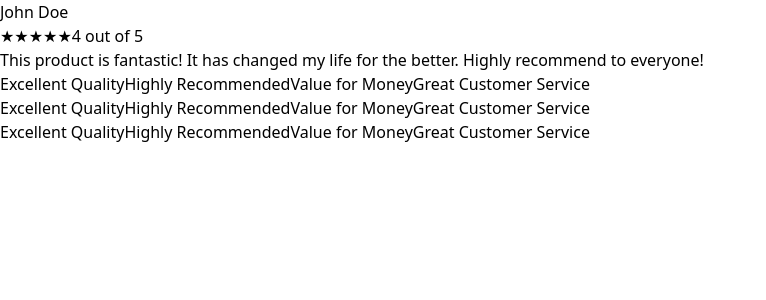
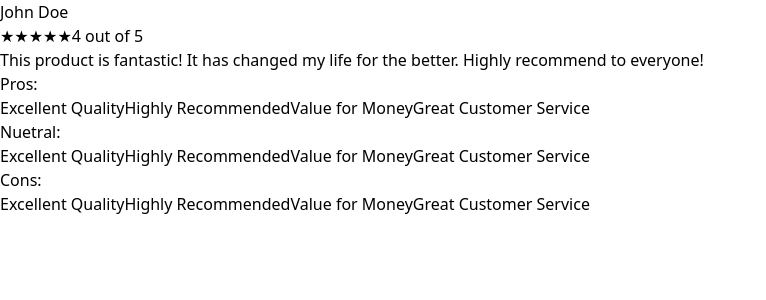
Before and after one commit to zjovy/ctec-snap, a React (Vite) app: page /search in a window 1280 px wide. Shown: the top 300 px of the page, without its empty margins (0-766 px from the left). Built offline with nearby package versions, Linux system fonts and the light colour scheme; no server answers.

Commit message:
Almost finished resultsPage

```diff
--- a/src/components/resultsPage.jsx
+++ b/src/components/resultsPage.jsx
@@ -23,7 +23,7 @@ const ResultsPage = () => {
     const { professor, major, number } = getUrlParams();
 
     return (
-        <div className="min-h-screen flex items-center justify-center bg-gray-100 p-20 w-screen h-screen">
+        <div className="min-h-screen flex items-center justify-center bg-gray-100 p-20 w-screen h-screen font-mono">
             <ReviewSummary
                 name={reviewData.name}
                 rating={reviewData.rating}
--- a/src/components/reviewSummary.jsx
+++ b/src/components/reviewSummary.jsx
@@ -3,7 +3,7 @@ import React from 'react';
 const ReviewSummary = ({ name, rating, summary, tags }) => {
     return (
         <div className="bg-white border border-gray-300 rounded-lg shadow-lg h-full w-screen p-10">
-            <h2 className="text-xl font-semibold text-gray-800">{name}</h2>
+            <h2 className="text-3xl font-semibold text-[#646b96]">{name}</h2>
             <div className="flex items-center mb-4">
                 <span className="text-yellow-500">
                     {[...Array(5)].map((_, index) => (
@@ -15,33 +15,13 @@ const ReviewSummary = ({ name, rating, summary, tags }) => {
                 <span className="ml-2 text-gray-600">{rating} out of 5</span>
             </div>
             <p className="text-gray-700 mb-4">{summary}</p>
+            <div class="flex flex-column mb-4">
+                <div class="mr-5">Pros:</div>
                 <div className="flex flex-wrap">
                     {tags.map((tag, index) => (
                         <button
                             key={index}
-                        className="bg-blue-500 text-white rounded-full px-3 py-1 text-sm mr-2 mb-2 hover:bg-blue-600"
-                        onClick={() => alert(`More information about: ${tag}`)} // Replace with your logic
-                    >
-                        {tag}
-                    </button>
-                ))}
-            </div>
-            <div className="flex flex-wrap">
-                {tags.map((tag, index) => (
-                    <button
-                        key={index}
-                        className="bg-blue-500 text-white rounded-full px-3 py-1 text-sm mr-2 mb-2 hover:bg-blue-600"
-                        onClick={() => alert(`More information about: ${tag}`)} // Replace with your logic
-                    >
-                        {tag}
-                    </button>
-                ))}
-            </div>
-            <div className="flex flex-wrap">
-                {tags.map((tag, index) => (
-                    <button
-                        key={index}
-                        className="bg-blue-500 text-white rounded-full px-3 py-1 text-sm mr-2 mb-2 hover:bg-blue-600"
+                            className="bg-[#f172ac] text-white rounded-full px-3 py-1 text-sm mr-2 mb-2 hover:bg-[#fbbee6]"
                             onClick={() => alert(`More information about: ${tag}`)} // Replace with your logic
                         >
                             {tag}
@@ -49,6 +29,35 @@ const ReviewSummary = ({ name, rating, summary, tags }) => {
                     ))}
                 </div>
             </div>
+            <div class="flex flex-column mb-4">
+                <div class="mr-5">Nuetral:</div>
+                <div className="flex flex-wrap">
+                    {tags.map((tag, index) => (
+                        <button
+                            key={index}
+                            className="bg-[#f172ac] text-white rounded-full px-3 py-1 text-sm mr-2 mb-2 hover:bg-[#fbbee6]"
+                            onClick={() => alert(`More information about: ${tag}`)} // Replace with your logic
+                        >
+                            {tag}
+                        </button>
+                    ))}
+                </div>
+            </div>
+            <div class="flex flex-column mb-4">
+                <div class="mr-5">Cons:</div>
+                <div className="flex flex-wrap">
+                    {tags.map((tag, index) => (
+                        <button
+                            key={index}
+                            className="bg-[#f172ac] text-white rounded-full px-3 py-1 text-sm mr-2 mb-2 hover:bg-[#fbbee6]"
+                            onClick={() => alert(`More information about: ${tag}`)} // Replace with your logic
+                        >
+                            {tag}
+                        </button>
+                    ))}
+                </div>
+            </div>
+        </div>
     );
 };
 
--- a/src/components/searchPage.jsx
+++ b/src/components/searchPage.jsx
@@ -48,7 +48,7 @@ const SearchPage = () => {
 
   const searchButtonClick = () => {
     // Define the variables to pass
-    navigate(`/search?proffesor=${encodeURIComponent(selectedProfessor)}&major=${encodeURIComponent(selectedMajor)}&number=${encodeURIComponent(selectedCourseNumber)}`);
+    navigate(`/search?professor=${encodeURIComponent(selectedProfessor)}&major=${encodeURIComponent(selectedMajor)}&number=${encodeURIComponent(selectedCourseNumber)}`);
   };
 
   return (
```
Lines whose indentation alone changed are shown as unchanged.
